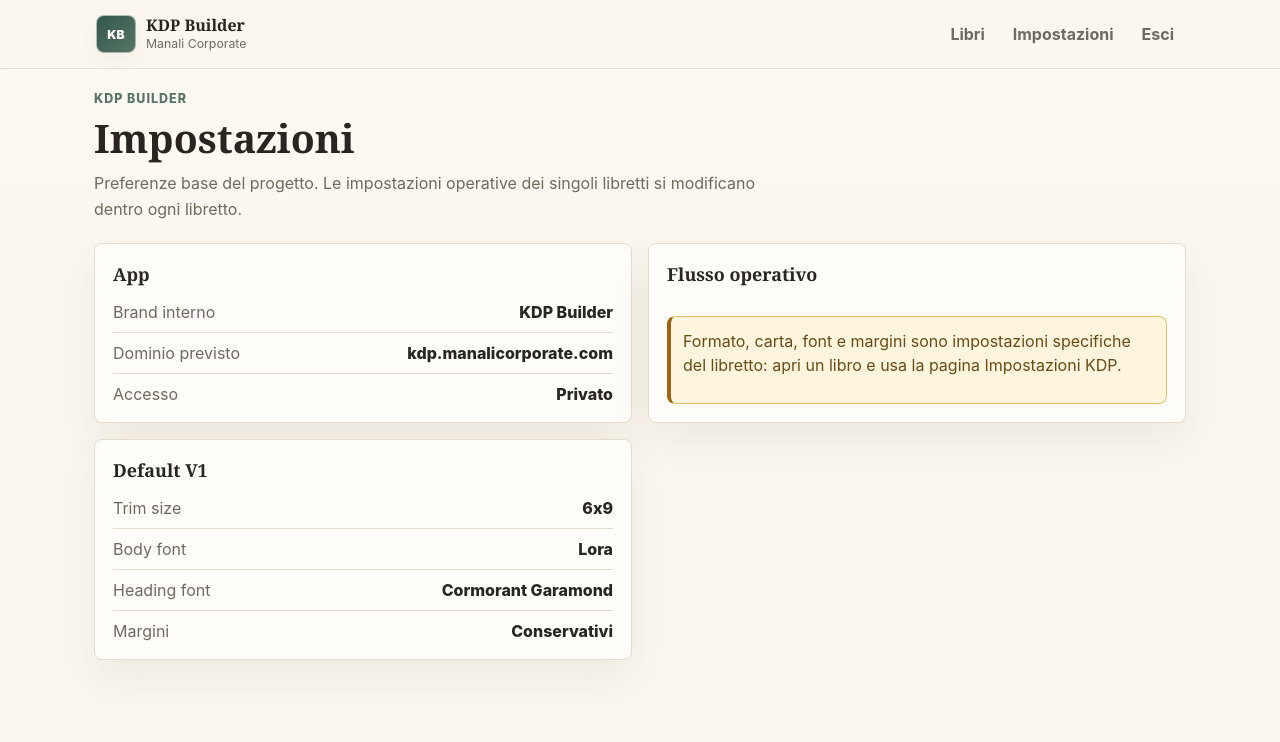
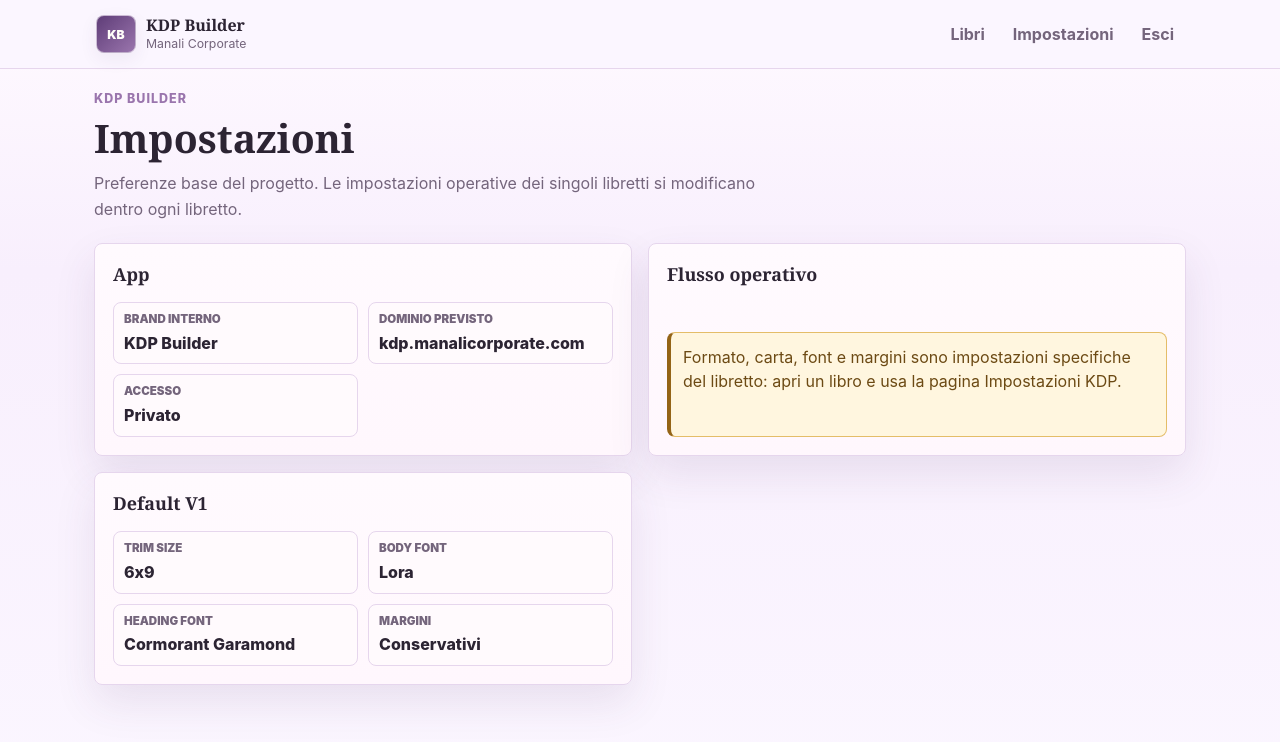
Before and after one commit to ManuelGerna/manali-kdp-builder, a Next.js app: page /impostazioni in a window 1280 px wide. Shown: the top 742 px of the page. Built offline with nearby package versions, Linux system fonts and the light colour scheme.

Commit message:
style: refresh premium lilla ui

```diff
--- a/src/app/globals.css
+++ b/src/app/globals.css
@@ -1,28 +1,28 @@
 :root {
-  --background: #fbf7f0;
-  --surface: #fffdf9;
-  --surface-muted: #f3eee5;
-  --surface-tinted: #f6f8f1;
-  --text: #292621;
-  --muted: #6f6a60;
-  --line: #e5dccd;
-  --brand: #557566;
-  --brand-strong: #34584a;
-  --brand-soft: #e7efe8;
-  --accent: #c68f90;
-  --accent-soft: #f8e8e5;
-  --danger: #b4232f;
-  --danger-bg: #fff0f1;
-  --danger-line: #ef9aa2;
-  --warning: #9a6515;
-  --warning-bg: #fff5df;
-  --warning-line: #e5bd6b;
-  --success: #2f7a4f;
-  --success-bg: #edf8ef;
-  --success-line: #9bcba8;
+  --background: #fbf6ff;
+  --surface: #fffafe;
+  --surface-muted: #f2e8f7;
+  --surface-tinted: #f8f0fb;
+  --text: #2c2433;
+  --muted: #74657c;
+  --line: #e6d6ed;
+  --brand: #9a75ad;
+  --brand-strong: #6f4f86;
+  --brand-soft: #f1e5f7;
+  --accent: #c895b8;
+  --accent-soft: #f8e8f3;
+  --danger: #d7193f;
+  --danger-bg: #fff0f4;
+  --danger-line: #ff8aa2;
+  --warning: #946416;
+  --warning-bg: #fff6df;
+  --warning-line: #e4bd68;
+  --success: #25864f;
+  --success-bg: #ebfaef;
+  --success-line: #8ed5a4;
   --radius: 8px;
-  --shadow: 0 18px 42px rgba(78, 60, 38, 0.08);
-  --shadow-soft: 0 6px 18px rgba(78, 60, 38, 0.05);
+  --shadow: 0 18px 42px rgba(77, 45, 96, 0.1);
+  --shadow-soft: 0 6px 18px rgba(77, 45, 96, 0.07);
 }
 
 * {
@@ -39,7 +39,7 @@ body {
   min-height: 100%;
   margin: 0;
   background:
-    linear-gradient(180deg, #fffaf3 0, var(--background) 270px),
+    linear-gradient(180deg, #fffaff 0, #f8effd 270px, var(--background) 100%),
     var(--background);
   color: var(--text);
   font-family:
@@ -65,7 +65,7 @@ button {
 }
 
 :focus-visible {
-  outline: 3px solid rgba(85, 117, 102, 0.2);
+  outline: 3px solid rgba(154, 117, 173, 0.24);
   outline-offset: 2px;
 }
 
@@ -78,7 +78,7 @@ button {
   top: 0;
   z-index: 10;
   border-bottom: 1px solid var(--line);
-  background: rgba(251, 247, 240, 0.92);
+  background: rgba(251, 246, 255, 0.92);
   backdrop-filter: blur(18px);
 }
 
@@ -105,7 +105,7 @@ button {
   place-items: center;
   border: 1px solid rgba(255, 255, 255, 0.54);
   border-radius: 8px;
-  background: linear-gradient(135deg, var(--brand-strong), var(--brand));
+  background: linear-gradient(135deg, #5f3d78, var(--brand));
   box-shadow: var(--shadow-soft);
   color: #fffdf9;
   font-size: 0.76rem;
@@ -234,7 +234,7 @@ button {
 
 .button {
   background: var(--brand);
-  box-shadow: 0 8px 20px rgba(52, 88, 74, 0.14);
+  box-shadow: 0 8px 20px rgba(111, 79, 134, 0.18);
   color: #fffdf9;
 }
 
@@ -244,7 +244,7 @@ button {
 
 .secondary-button {
   border: 1px solid var(--line);
-  background: var(--surface);
+  background: linear-gradient(180deg, #fffafe 0, var(--brand-soft) 100%);
   color: var(--text);
   box-shadow: var(--shadow-soft);
 }
@@ -302,7 +302,7 @@ button {
 }
 
 .filter-chip.is-active {
-  border-color: rgba(85, 117, 102, 0.42);
+  border-color: rgba(154, 117, 173, 0.48);
   background: var(--brand-soft);
   color: var(--brand-strong);
 }
@@ -313,7 +313,7 @@ button {
 .login-card {
   border: 1px solid var(--line);
   border-radius: var(--radius);
-  background: var(--surface);
+  background: linear-gradient(180deg, #fffafe 0, #fff7fd 100%);
   box-shadow: var(--shadow);
 }
 
@@ -324,7 +324,7 @@ button {
 }
 
 .book-card-archived {
-  background: #f8f5ef;
+  background: #f6eff8;
 }
 
 .book-card-main {
@@ -352,12 +352,24 @@ button {
 }
 
 .meta-row {
-  display: flex;
-  flex-wrap: wrap;
-  gap: 8px 12px;
+  display: grid;
+  grid-template-columns: repeat(2, minmax(0, 1fr));
+  gap: 8px;
   color: var(--muted);
   font-size: 0.88rem;
   line-height: 1.5;
+}
+
+.meta-row span {
+  min-width: 0;
+  border: 1px solid var(--line);
+  border-radius: var(--radius);
+  background: var(--brand-soft);
+  color: var(--text);
+  font-size: 0.8rem;
+  font-weight: 800;
+  overflow-wrap: anywhere;
+  padding: 8px 9px;
 }
 
 .card-actions {
@@ -399,13 +411,15 @@ button {
   display: grid;
   grid-template-columns: auto minmax(0, 1fr);
   gap: 12px;
+  border: 1px solid var(--line);
+  border-radius: var(--radius);
+  background: rgba(255, 250, 254, 0.72);
+  padding: 12px;
+}
+
+.workflow-item:last-child {
   border-bottom: 1px solid var(--line);
   padding-bottom: 12px;
-}
-
-.workflow-item:last-child {
-  border-bottom: 0;
-  padding-bottom: 0;
 }
 
 .workflow-index {
@@ -451,7 +465,14 @@ button {
 }
 
 .workflow-item-blocked {
-  opacity: 0.72;
+  border-color: var(--danger-line);
+  background: var(--danger-bg);
+}
+
+.workflow-item-blocked .workflow-index {
+  border: 1px solid var(--danger-line);
+  background: var(--danger-bg);
+  color: var(--danger);
 }
 
 .workflow-item-available_with_warnings .workflow-index {
@@ -466,6 +487,14 @@ button {
   color: var(--success);
 }
 
+.workflow-item-ready {
+  border-color: var(--success-line);
+}
+
+.workflow-item-available_with_warnings {
+  border-color: var(--warning-line);
+}
+
 .content-layout {
   display: grid;
   gap: 16px;
@@ -481,7 +510,7 @@ button {
   gap: 14px;
   border: 1px solid var(--line);
   border-radius: var(--radius);
-  background: var(--surface);
+  background: linear-gradient(180deg, #fffafe 0, #fff7fd 100%);
   box-shadow: var(--shadow);
   padding: 18px;
 }
@@ -540,6 +569,24 @@ button {
   padding: 7px 9px;
 }
 
+.section-chip-success {
+  border-color: var(--success-line);
+  background: var(--success-bg);
+  color: var(--success);
+}
+
+.section-chip-warning {
+  border-color: var(--warning-line);
+  background: var(--warning-bg);
+  color: var(--warning);
+}
+
+.section-chip-error {
+  border-color: var(--danger-line);
+  background: var(--danger-bg);
+  color: var(--danger);
+}
+
 .section-content-grid {
   display: grid;
   gap: 14px;
@@ -578,6 +625,11 @@ button {
 
 .section-empty-body {
   color: var(--muted);
+}
+
+.section-empty-body.is-required-missing {
+  color: var(--danger);
+  font-weight: 800;
 }
 
 .section-internal-notes {
@@ -671,29 +723,43 @@ button {
 .panel-list {
   display: grid;
   gap: 10px;
+  grid-template-columns: repeat(2, minmax(0, 1fr));
   margin: 0;
   padding: 0;
   list-style: none;
 }
 
+.panel-list-long {
+  grid-template-columns: 1fr;
+}
+
 .field-row {
   display: grid;
-  gap: 4px;
+  min-width: 0;
+  gap: 6px;
+  border: 1px solid var(--line);
+  border-radius: var(--radius);
+  background: #fffafd;
+  padding: 10px;
+}
+
+.field-row:last-child {
   border-bottom: 1px solid var(--line);
   padding-bottom: 10px;
 }
 
-.field-row:last-child {
-  border-bottom: 0;
-  padding-bottom: 0;
-}
-
 .panel-label {
   color: var(--muted);
+  font-size: 0.72rem;
+  font-weight: 900;
+  line-height: 1.2;
+  text-transform: uppercase;
 }
 
 .panel-value {
+  color: var(--text);
   font-weight: 800;
+  line-height: 1.3;
   overflow-wrap: anywhere;
 }
 
@@ -822,7 +888,7 @@ button {
   gap: 0;
   border: 1px solid var(--line);
   border-radius: var(--radius);
-  background: #fffefb;
+  background: #fffafe;
   box-shadow: var(--shadow);
   padding: 18px;
 }
@@ -924,7 +990,7 @@ button {
 .preview-image-placeholder {
   display: grid;
   gap: 8px;
-  border: 1px dashed rgba(85, 117, 102, 0.48);
+  border: 1px dashed rgba(154, 117, 173, 0.5);
   border-radius: var(--radius);
   background: var(--brand-soft);
   padding: 14px;
@@ -976,7 +1042,7 @@ button {
 .draft-stat-grid div {
   border: 1px solid var(--line);
   border-radius: var(--radius);
-  background: #fffaf4;
+  background: #fffafd;
   padding: 12px;
 }
 
@@ -1003,7 +1069,7 @@ button {
   gap: 12px;
   border: 1px solid var(--line);
   border-radius: var(--radius);
-  background: #fffefb;
+  background: #fffafe;
   padding: 14px;
 }
 
@@ -1118,6 +1184,7 @@ button {
 .validation-counts {
   display: grid;
   gap: 10px;
+  grid-template-columns: repeat(2, minmax(0, 1fr));
   margin: 0;
   padding: 0;
   list-style: none;
@@ -1139,13 +1206,34 @@ button {
 .validation-check {
   display: grid;
   gap: 10px;
+  border: 1px solid var(--line);
+  border-left-width: 4px;
+  border-radius: var(--radius);
+  background: #fffafd;
+  padding: 12px;
+}
+
+.validation-check:last-child {
   border-bottom: 1px solid var(--line);
   padding-bottom: 12px;
 }
 
-.validation-check:last-child {
-  border-bottom: 0;
-  padding-bottom: 0;
+.validation-check-passed {
+  border-color: var(--success-line);
+  border-left-color: var(--success);
+  background: var(--success-bg);
+}
+
+.validation-check-warning {
+  border-color: var(--warning-line);
+  border-left-color: var(--warning);
+  background: var(--warning-bg);
+}
+
+.validation-check-failed {
+  border-color: var(--danger-line);
+  border-left-color: var(--danger);
+  background: var(--danger-bg);
 }
 
 .validation-check-main {
@@ -1219,18 +1307,18 @@ button {
 }
 
 .status-draft {
-  border-color: #d4cec2;
-  background: #f8f5ef;
-  color: #6d6658;
-}
-
-.status-in_review,
-.status-ready_for_export {
+  border-color: var(--line);
+  background: var(--brand-soft);
+  color: var(--brand-strong);
+}
+
+.status-in_review {
   border-color: var(--warning-line);
   background: var(--warning-bg);
   color: var(--warning);
 }
 
+.status-ready_for_export,
 .status-exported,
 .status-uploaded_to_kdp,
 .status-published {
@@ -1240,8 +1328,8 @@ button {
 }
 
 .status-archived {
-  border-color: #cfc4b4;
-  background: #f2eee7;
+  border-color: #d9c8e2;
+  background: #f4edf8;
   color: var(--muted);
 }
 
@@ -1253,13 +1341,13 @@ button {
 .form-compact-grid {
   display: grid;
   gap: 12px;
-  grid-template-columns: repeat(auto-fit, minmax(min(190px, 100%), 1fr));
+  grid-template-columns: repeat(2, minmax(0, 1fr));
 }
 
 .settings-margin-grid {
   display: grid;
   gap: 14px;
-  grid-template-columns: repeat(auto-fit, minmax(min(130px, 100%), 1fr));
+  grid-template-columns: repeat(2, minmax(0, 1fr));
 }
 
 .settings-form-actions {
@@ -1280,7 +1368,7 @@ button {
   min-height: 46px;
   border: 1px solid var(--line);
   border-radius: 8px;
-  background: #fffaf4;
+  background: #fffafd;
   color: var(--text);
   font-size: 0.9rem;
   font-weight: 800;
@@ -1308,7 +1396,7 @@ button {
   width: 100%;
   border: 1px solid var(--line);
   border-radius: 8px;
-  background: #fffefb;
+  background: #fffafd;
   color: var(--text);
   min-height: 46px;
   padding: 11px 12px;
@@ -1322,7 +1410,7 @@ button {
 .field input:focus,
 .field select:focus,
 .field textarea:focus {
-  outline: 3px solid rgba(85, 117, 102, 0.16);
+  outline: 3px solid rgba(154, 117, 173, 0.18);
   border-color: var(--brand);
 }
 
@@ -1448,16 +1536,6 @@ button {
     align-items: center;
   }
 
-  .field-row {
-    grid-template-columns: minmax(120px, 0.9fr) minmax(0, 1.1fr);
-    align-items: start;
-    gap: 16px;
-  }
-
-  .panel-value {
-    text-align: right;
-  }
-
   .copy-field-header {
     grid-template-columns: minmax(0, 1fr) auto;
   }
--- a/src/app/layout.tsx
+++ b/src/app/layout.tsx
@@ -49,7 +49,7 @@ export const viewport: Viewport = {
   width: "device-width",
   initialScale: 1,
   viewportFit: "cover",
-  themeColor: "#315f52",
+  themeColor: "#9a75ad",
 };
 
 export default function RootLayout({
--- a/src/app/libri/[id]/importa/page.tsx
+++ b/src/app/libri/[id]/importa/page.tsx
@@ -226,7 +226,7 @@ export default async function DraftImportPage({
           </Card>
 
           <Card title="Formato supportato">
-            <ul className="panel-list">
+            <ul className="panel-list panel-list-long">
               <FieldRow
                 label="Sezioni"
                 value="Titoli brevi, titoli maiuscoli, righe con emoji iniziale o separatore"
--- a/src/app/libri/[id]/validazione/page.tsx
+++ b/src/app/libri/[id]/validazione/page.tsx
@@ -82,7 +82,7 @@ function getPdfExportAction(bookId: string, status: ExportReadinessStatus) {
 
 function ValidationCheckItem({ check }: { check: ValidationCheck }) {
   return (
-    <li className="validation-check">
+    <li className={`validation-check validation-check-${check.status}`}>
       <div className="validation-check-main">
         <span className={getStatusClassName(check.status)}>
           {STATUS_LABELS[check.status]}
```
Also changed, not shown: src/app/libri/[id]/contenuti/page.tsx (+34 -2 lines), public/manifest.webmanifest.
